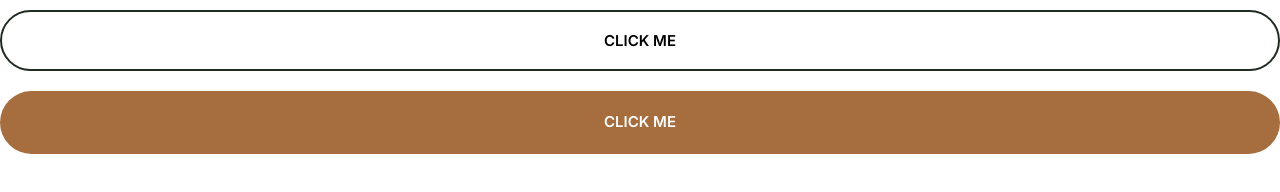
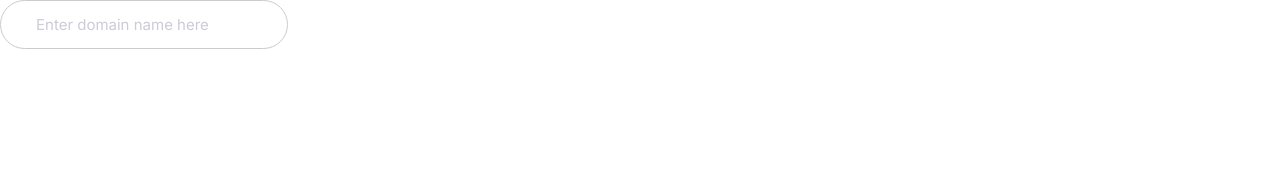
Before and after one commit to vsniranjan/appify, a plain HTML site: page index.html in a window 1280 px wide. Drawn offline with Linux system fonts and the light colour scheme.

Commit message:
Created input component

```diff
--- a/css/styles.css
+++ b/css/styles.css
@@ -237,3 +237,24 @@ a {
         font-size: 1.5rem;
     }
 }
+
+/* Input */
+
+.input {
+    border-radius: 30px;
+    border: 1px solid #ccc;
+    color: var(--color-headings);
+    font-size: 2rem;
+    outline: 0;
+    padding: 1.5rem 3.5rem;
+}
+
+::placeholder {
+    color: #cdcbd7;
+}
+
+@media screen and (min-width: 1024px) {
+    .input {
+        font-size: 1.5rem;
+    }
+}
--- a/index.html
+++ b/index.html
@@ -13,7 +13,6 @@
     <link rel="stylesheet" href="css/styles.css" />
   </head>
   <body>
-    <button class="btn btn--outline btn--block">Click Me</button>
-    <a href="" class="btn btn--accent btn--block">CLICK ME</a>
+    <input type="text" class="input" placeholder="Enter domain name here" />
   </body>
 </html>
```
